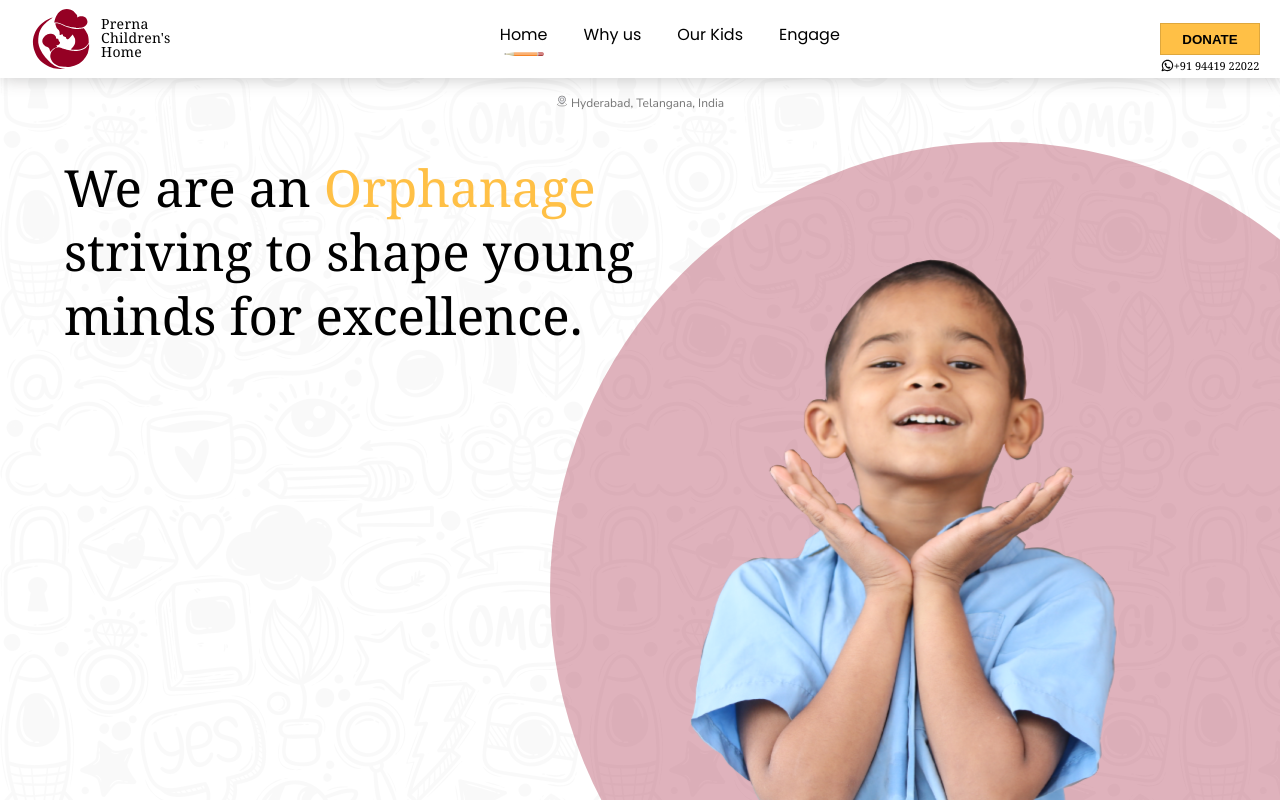
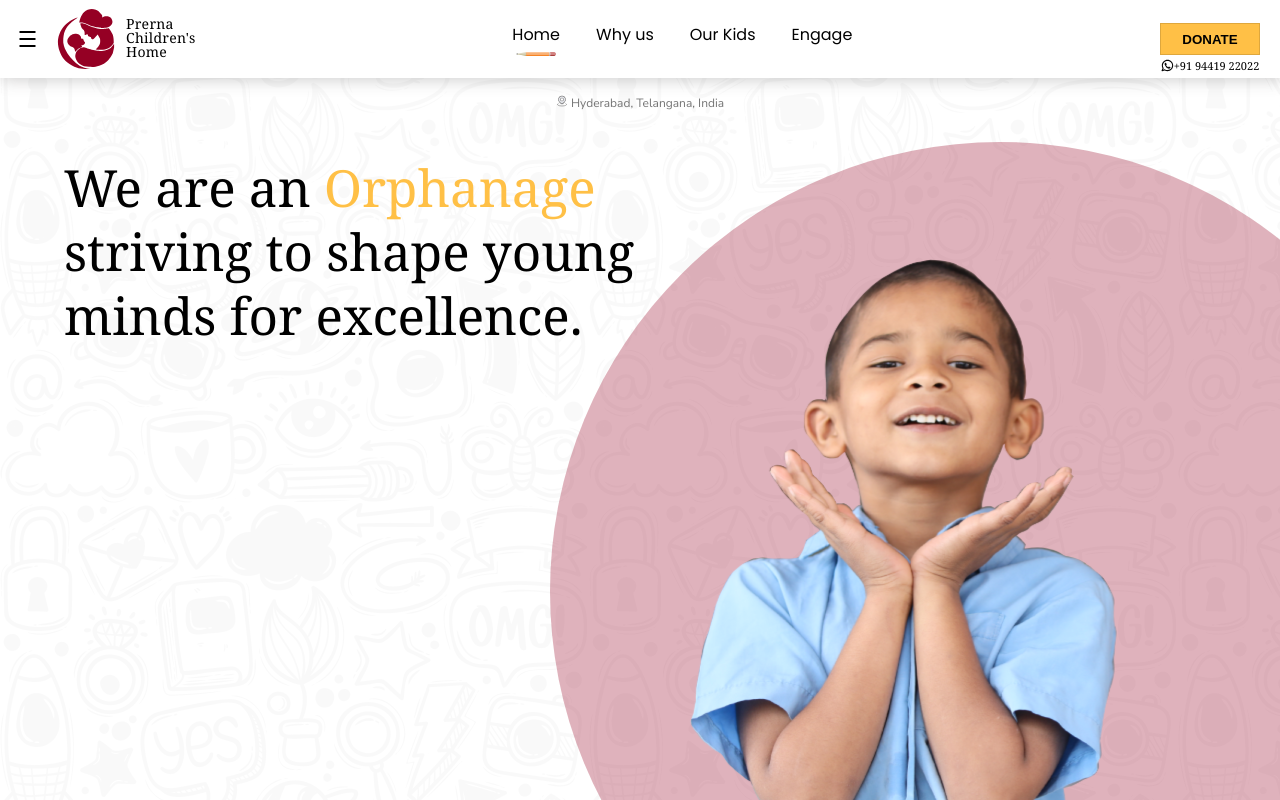
Before and after one commit to Tortoise-Creative-Inc/SiriPrerna, a React (Create React App) app: page / in a window 1280 px wide. Shown: the top 800 px of the page. Built offline with nearby package versions, Linux system fonts and the light colour scheme; a web font is replaced by a local one.

Commit message:
few tweaks in Navlinks

```diff
--- a/src/component/header/NavMobile/NavMobile.module.scss
+++ b/src/component/header/NavMobile/NavMobile.module.scss
@@ -1,9 +1,6 @@
 .MoblieNav {
-    display:none;
-    @media(max-width:900px){
-        display:flex;
-        align-items: center;
-    }
+    display: flex;
+    align-items: center;
 
 }
 
--- a/src/component/header/NavMobile/Navlinks.jsx
+++ b/src/component/header/NavMobile/Navlinks.jsx
@@ -33,7 +33,7 @@ const Contact = [
 ];
 
 const Navoption = (e, isMobile, closeMobileMenu, Open) => {
-    const animateFrom = { opacity: 0, x: -102 }
+    const animateFrom = { opacity: 0, x: -400 }
     const animateTo = { opacity: 1, x: 0 }
     return (
         <motion.li
```
